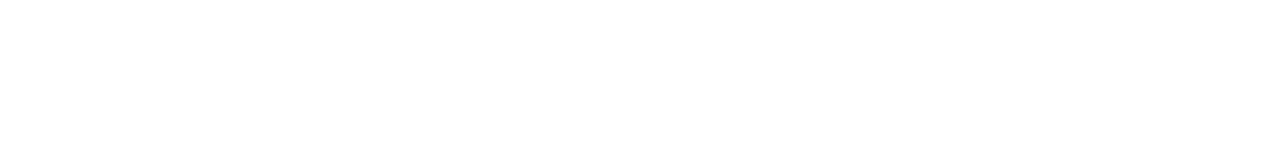
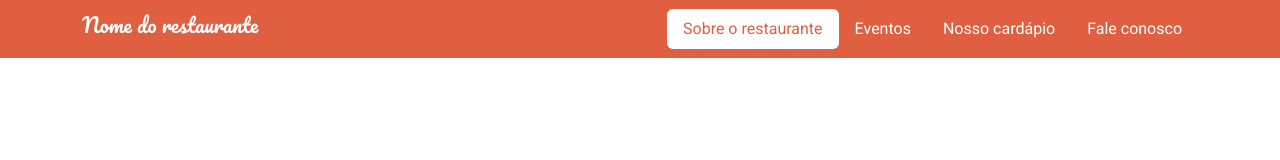
Before and after one commit to tjthiagocosta/ebac-projeto3, a plain HTML site: page index.html in a window 1280 px wide. Drawn offline with nearby package versions, Linux system fonts and the light colour scheme.

Commit message:
add navbar

```diff
--- a/index.html
+++ b/index.html
@@ -5,11 +5,36 @@
     <meta charset="UTF-8">
     <meta name="viewport" content="width=device-width, initial-scale=1.0">
     <link rel="stylesheet" href="https://cdn.jsdelivr.net/npm/bootstrap@5.3.2/dist/css/bootstrap.min.css">
+    <link rel="preconnect" href="https://fonts.googleapis.com">
+    <link rel="preconnect" href="https://fonts.gstatic.com" crossorigin>
+    <link href="https://fonts.googleapis.com/css2?family=Pacifico&family=Roboto:wght@400;700&display=swap"
+        rel="stylesheet">
+    <link rel="stylesheet" href="style.css">
     <title>Document</title>
 </head>
 
 <body>
-
+    <header class="navbar navbar-expand-lg sticky-top ">
+        <div class="container">
+            <h1 class="navbar-brand">Nome do restaurante</h1>
+            <nav>
+                <ul class="nav nav-pills">
+                    <li class="nav-item">
+                        <a href="" class="nav-link active">Sobre o restaurante</a>
+                    </li>
+                    <li class="nav-item">
+                        <a href="" class="nav-link">Eventos</a>
+                    </li>
+                    <li class="nav-item">
+                        <a href="" class="nav-link">Nosso cardápio</a>
+                    </li>
+                    <li class="nav-item">
+                        <a href="" class="nav-link">Fale conosco</a>
+                    </li>
+                </ul>
+            </nav>
+        </div>
+    </header>
 
     <script src="https://cdn.jsdelivr.net/npm/bootstrap@5.3.2/dist/js/bootstrap.bundle.min.js"></script>
 </body>
--- /dev/null
+++ b/style.css
@@ -0,0 +1,22 @@
+body {
+    font-family: Roboto, sans-serif;
+}
+
+.navbar {
+    background-color: #e15f41;
+}
+
+.nav .nav-link.active {
+    background-color: #fff;
+    color: #e15f41;
+}
+
+.navbar-brand,
+.navbar-brand:hover,
+.nav .nav-link {
+    color: #fff;
+}
+
+.navbar-brand {
+    font-family: Pacifico, cursive;
+}
```
